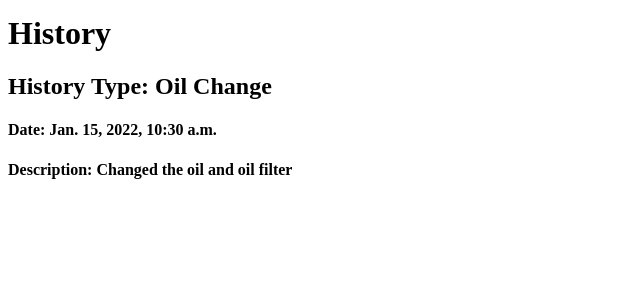
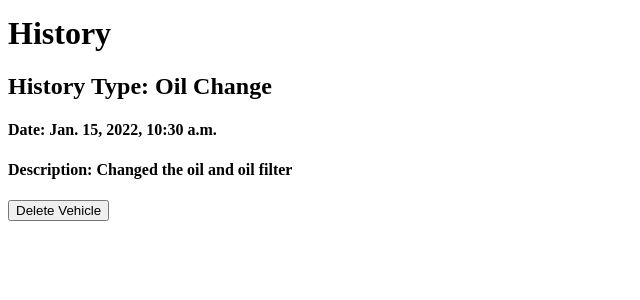
Before and after one commit to kylertucker/CS440_chi, a Django app: page /vehicle/1 in a window 1280 px wide. Shown: the part 421-721 px from the top of the page, without its empty margins (0-640 px from the left). Run offline with Django 4.2, Linux system fonts and the light colour scheme; data comes from the database, SQL or seed files in the repository.

Commit message:
branch Delete

```diff
--- a/chi_db_app/chi_api/templates/chi_api/home_page.html
+++ b/chi_db_app/chi_api/templates/chi_api/home_page.html
@@ -1,3 +1,3 @@
-<h1><a href="{%url 'vehicle_list'%}">vehicles    </a></h1>
-<h1><a href="{%url 'customer_list'%}">    customers</a></h1>
+<h1><a href="{%url 'vehicle_list'%}">Vehicles    </a></h1>
+<h1><a href="{%url 'customer_list'%}">    Customers</a></h1>
 <h1><a href="{%url 'employee_list'%}">    Employees</a></h1>
--- a/chi_db_app/chi_api/templates/chi_api/vehicle.html
+++ b/chi_db_app/chi_api/templates/chi_api/vehicle.html
@@ -23,3 +23,19 @@
 {% else %}
     <p>No vehicles available.</p>
 {% endif %}
+
+{#{% if vehicle.VIN %}#}
+{#    <form action="{% url 'delete_vehicle' vehicle.VIN %}" method="post">#}
+{#        {% csrf_token %}#}
+{#        <button type="submit">Delete Vehicle</button>#}
+{#    </form>#}
+{#{% endif %}#}
+
+    <form action="{% url 'delete_vehicle' vehicle.vehicle_id %}" method="post">
+        <button type="submit">Delete Vehicle</button>
+    </form>
+
+{#    {{ vehicle.vin }}    Add this line to print the VIN#}
+
+{##}
+{#{{ vehicle.vin }}#}
--- a/chi_db_app/chi_api/urls.py
+++ b/chi_db_app/chi_api/urls.py
@@ -11,5 +11,6 @@ urlpatterns = [
     path("customer_delete/<int:id>", views.delete_customer, name="customer_delete"),
     path("customer-form", views.customer_form, name='customer_form'),
     path("employee-list", views.employee_list, name='employee_list'),
-    path("employee/<int:id>", views.employee, name='employee')
+    path("employee/<int:id>", views.employee, name='employee'),
+    path('vehicle/<int:id>/delete/', views.delete_vehicle, name='delete_vehicle')
 ]
--- a/chi_db_app/chi_api/views.py
+++ b/chi_db_app/chi_api/views.py
@@ -6,6 +6,10 @@ from django.http import HttpResponse
 from chi_api.models import Vehicle, Customer, Employee
 from django.template import loader
 from django.views.decorators.csrf import csrf_exempt
+
+from django.shortcuts import redirect
+
+from .models import Vehicle
 
 
 def home_page(request):
@@ -182,3 +186,16 @@ def employee(request, id):
         "transactions": transactions
     }
     return HttpResponse(template.render(context, request))
+
+
+
+@csrf_exempt
+def delete_vehicle(request, id):
+    cursor = connections['default'].cursor()
+
+    # cursor.execute("DELETE FROM vehicles WHERE vin=?", (vehicle_id,))
+    # cursor.execute("SELECT * FROM vehicles "
+    #                "WHERE employee_id = %s", [id])
+
+    cursor.execute("DELETE FROM vehicle WHERE vehicle_id = %s", [id])
+    return redirect('vehicle_list')
```
Also changed, not shown: chi_db_app/chi_api/templates/chi_api/vehicle_list.html (line endings or trailing spaces).
